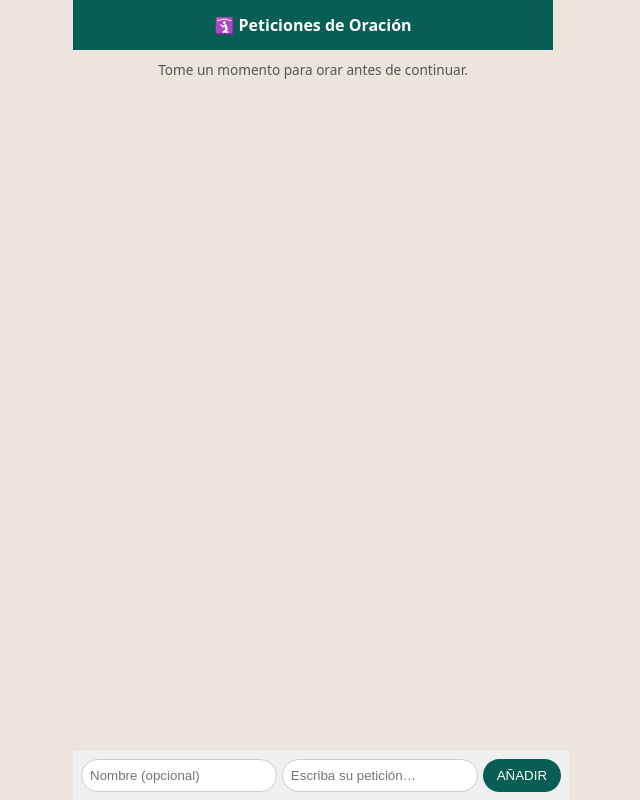
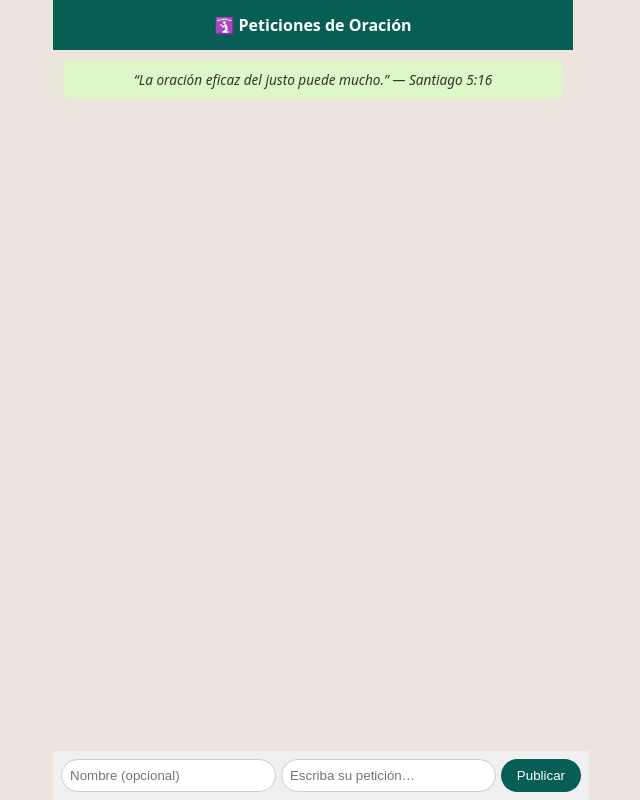
Before and after one commit to MrJay8592/Oraciones, a Flask app: page / in a window 1280 px wide. Shown: the whole page, without its empty margins (327-967 px from the left). Run offline with Flask 3, Linux system fonts and the light colour scheme; data that the repository does not hold is empty.

Commit message:
Add prayer verse of the day and message board layout

```diff
--- a/app.py
+++ b/app.py
@@ -9,6 +9,15 @@ SUPABASE_KEY = os.environ.get("SUPABASE_KEY")
 
 supabase = create_client(SUPABASE_URL, SUPABASE_KEY)
 
+import random
+
+PRAYER_VERSES = [
+    "“Clama a mí, y yo te responderé.” — Jeremías 33:3",
+    "“Perseverad en la oración, velando en ella con acción de gracias.” — Colosenses 4:2",
+    "“La oración eficaz del justo puede mucho.” — Santiago 5:16",
+    "“Por nada estéis afanosos, sino sean conocidas vuestras peticiones delante de Dios en toda oración y ruego, con acción de gracias.” — Filipenses 4:6",
+    "“Cercano está Jehová a todos los que le invocan.” — Salmos 145:18",
+]
 @app.route("/")
 def index():
     response = supabase.table("requests") \
@@ -17,8 +26,13 @@ def index():
         .order("id", desc=True) \
         .execute()
 
-    items = response.data or []
-    return render_template("index.html", items=items)
+    verse = random.choice(PRAYER_VERSES)
+
+    return render_template(
+        "index.html",
+        items=response.data or [],
+        verse=verse
+    )
 
 @app.route("/add", methods=["POST"])
 def add():
--- a/templates/index.html
+++ b/templates/index.html
@@ -11,9 +11,9 @@ body {
 }
 
 .container {
-    max-width: 480px;
+    max-width: 520px;
     margin: auto;
-    padding-bottom: 80px;
+    padding-bottom: 90px;
 }
 
 .header {
@@ -24,47 +24,52 @@ body {
     text-align: center;
 }
 
-.intro {
+.verse {
+    background: #dcf8c6;
+    color: #333;
+    font-size: 0.85em;
+    padding: 10px;
+    margin: 10px;
+    border-radius: 8px;
     text-align: center;
-    font-size: 0.85em;
-    color: #555;
-    margin: 10px;
+    font-style: italic;
 }
 
-.prayer-list {
+.board {
     list-style: none;
     padding: 0;
     margin: 0;
 }
 
-.prayer-card {
+.post {
     background: #ffffff;
-    margin: 8px;
-    padding: 10px;
-    border-radius: 10px;
-    box-shadow: 0 1px 2px rgba(0,0,0,0.08);
+    margin: 8px 10px;
+    padding: 12px;
+    border-radius: 6px;
+    border-left: 4px solid #075e54;
 }
 
-.card-top {
+.post-header {
     font-size: 0.75em;
     color: #555;
-    margin-bottom: 4px;
+    margin-bottom: 6px;
 }
 
-.card-body {
+.post-content {
     font-size: 0.95em;
-    margin-bottom: 8px;
+    line-height: 1.4;
+    margin-bottom: 10px;
 }
 
-.card-actions {
+.post-actions {
     font-size: 0.75em;
     color: #555;
     display: flex;
-    gap: 10px;
+    gap: 12px;
     align-items: center;
 }
 
-.card-actions a {
+.post-actions a {
     text-decoration: none;
 }
 
@@ -73,30 +78,30 @@ body {
     font-weight: bold;
 }
 
-.add-form {
+.composer {
     position: fixed;
     bottom: 0;
     width: 100%;
-    max-width: 480px;
+    max-width: 520px;
     background: #f0f0f0;
     padding: 8px;
     display: flex;
     gap: 5px;
 }
 
-.add-form input {
+.composer input {
     flex: 1;
     padding: 8px;
     border-radius: 20px;
     border: 1px solid #ccc;
 }
 
-.add-form button {
+.composer button {
     background: #075e54;
     color: white;
     border: none;
     border-radius: 20px;
-    padding: 0 14px;
+    padding: 0 16px;
 }
 </style>
 
@@ -109,22 +114,22 @@ body {
         🛐 Peticiones de Oración
     </div>
 
-    <p class="intro">
-        Tome un momento para orar antes de continuar.
-    </p>
+    <div class="verse">
+        {{ verse }}
+    </div>
 
-    <ul class="prayer-list">
+    <ul class="board">
         {% for item in items %}
-        <li class="prayer-card">
-            <div class="card-top">
+        <li class="post">
+            <div class="post-header">
                 <span class="name">{{ item.name or 'Anónimo' }}</span>
             </div>
 
-            <div class="card-body">
+            <div class="post-content">
                 {{ item.text }}
             </div>
 
-            <div class="card-actions">
+            <div class="post-actions">
                 <a href="/pray/{{ item.id }}">🙏</a>
                 <span>{{ item.prayed_count or 0 }}</span>
                 <a href="/archive/{{ item.id }}" class="answered">🙌 Contestada</a>
@@ -133,10 +138,10 @@ body {
         {% endfor %}
     </ul>
 
-    <form class="add-form" action="/add" method="post">
+    <form class="composer" action="/add" method="post">
         <input name="name" placeholder="Nombre (opcional)">
         <input name="text" placeholder="Escriba su petición…" required>
-        <button>AÑADIR</button>
+        <button>Publicar</button>
     </form>
 
 </div>
```
